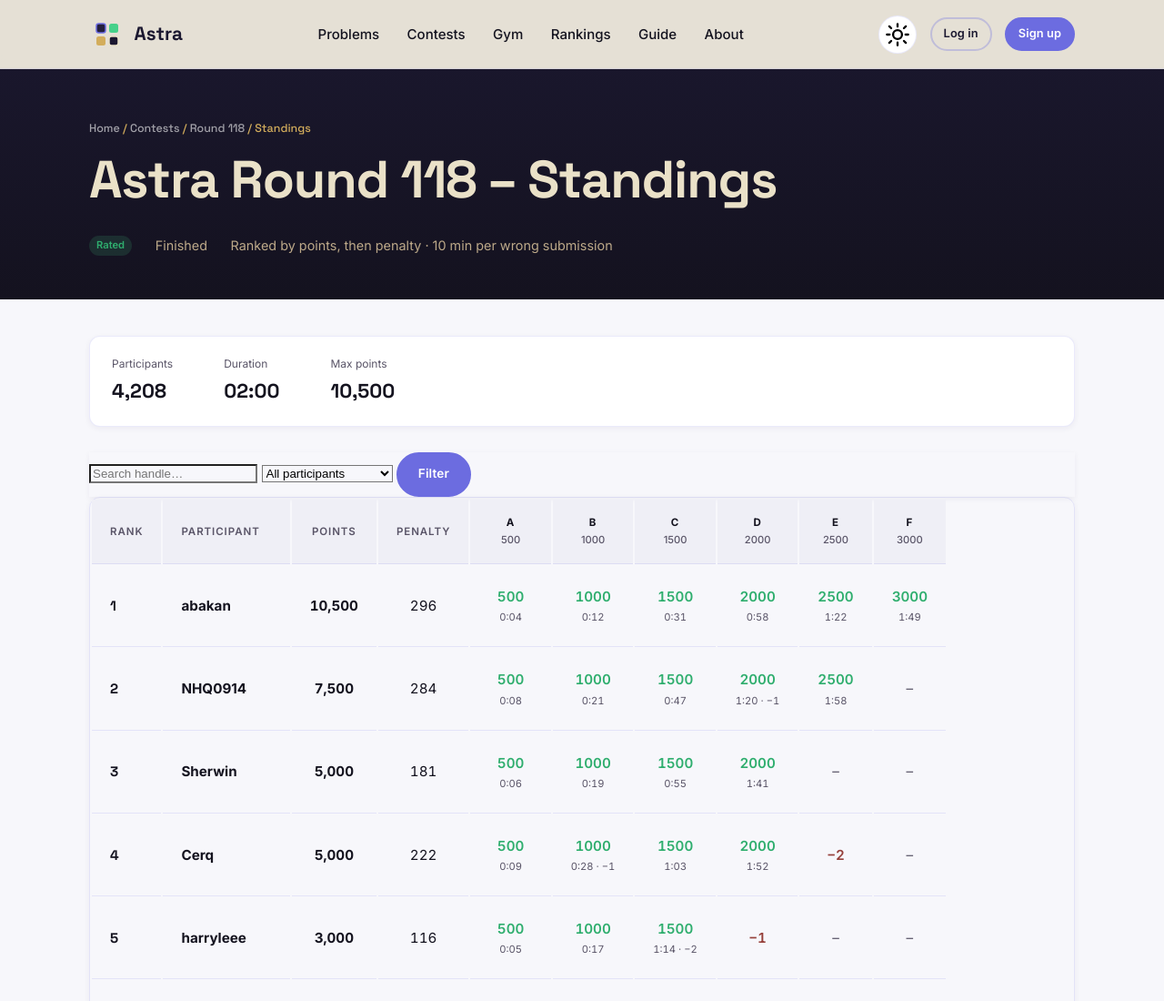
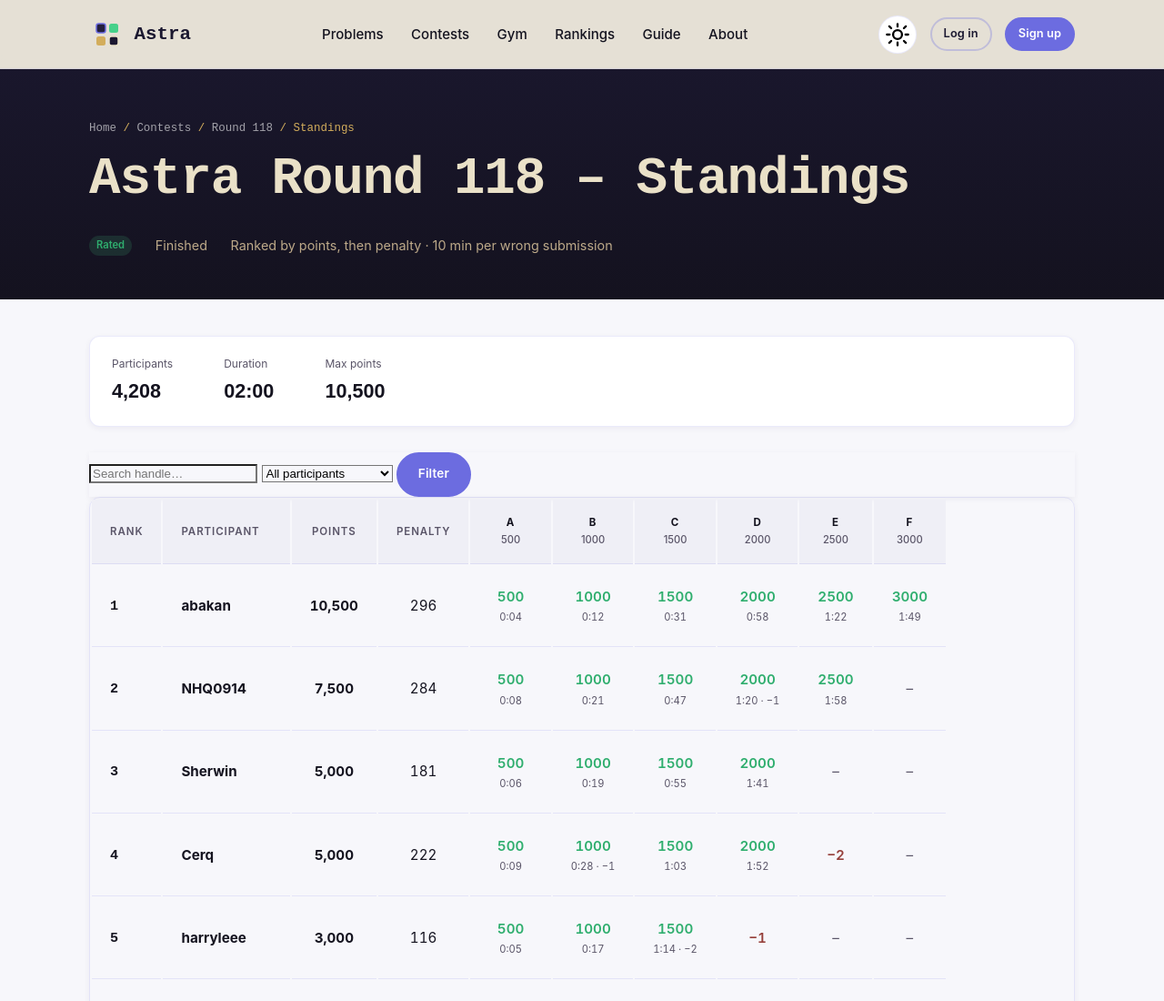
Before and after one commit to HANKFORSHORT/IE104.R11.CNVN_Group13, a plain HTML site: page contest-standings.html in a window 1280 px wide. Shown: the top 1100 px of the page at 91% size. Drawn offline with Linux system fonts and the light colour scheme.

Commit message:
chore: use shared font loading on contest pages

```diff
--- a/contest-standings.html
+++ b/contest-standings.html
@@ -6,9 +6,6 @@
   <title>Standings · Astra</title>
   <meta name="description" content="" />
   <link rel="icon" href="images/favicon.svg" type="image/svg+xml" />
-  <link rel="preconnect" href="https://fonts.googleapis.com" />
-  <link rel="preconnect" href="https://fonts.gstatic.com" crossorigin />
-  <link href="https://fonts.googleapis.com/css2?family=Fraunces:ital,wght@0,500;0,600;0,700;1,500&family=Inter:wght@400;500;600;700&family=Space+Grotesk:wght@500;600;700&display=swap" rel="stylesheet" />
   <link rel="stylesheet" href="css/style.css">
   <link rel="stylesheet" href="css/contest.css">
   <link rel="stylesheet" href="css/table.css">
```
Also changed, not shown: contest.html (+0 -3 lines), contests.html (+0 -3 lines), gym-detail.html (+0 -3 lines), gym.html (+0 -3 lines).
